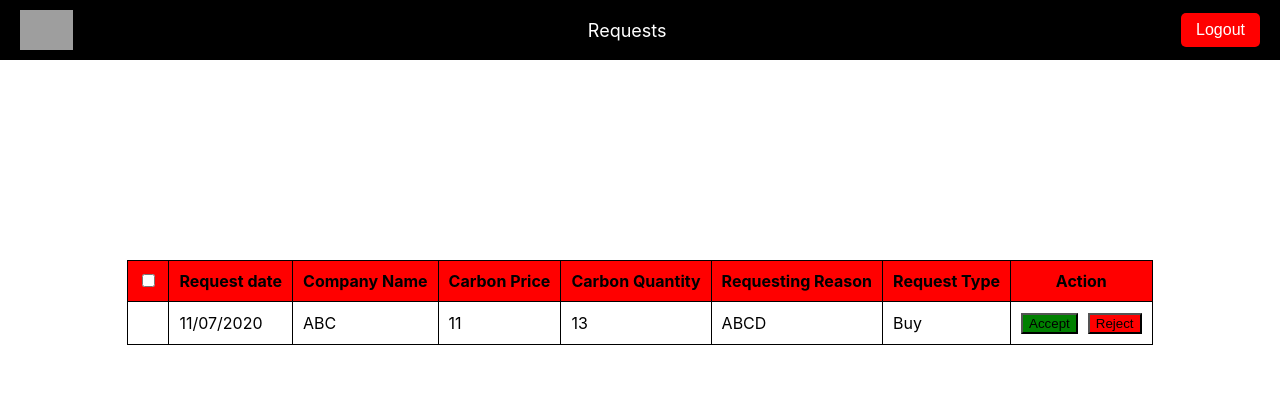
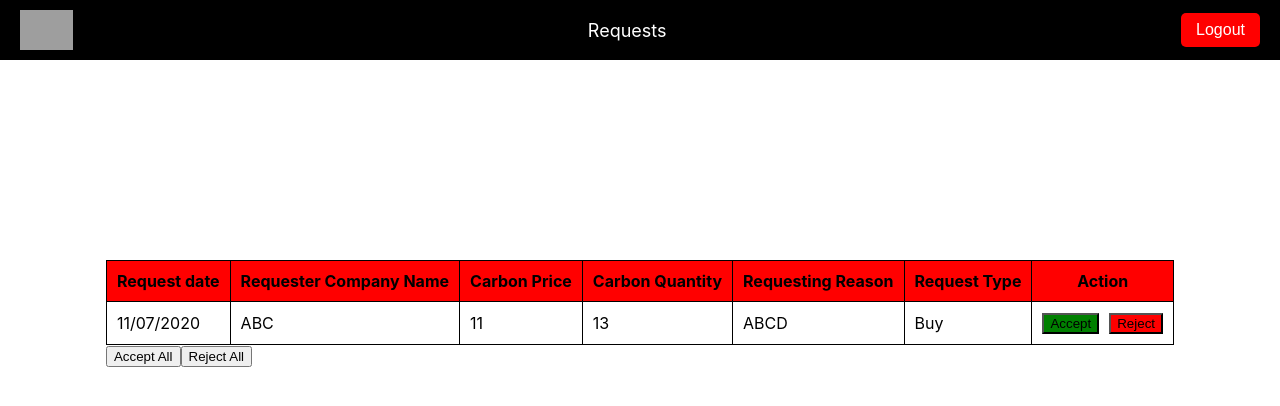
Before and after one commit to ryanlimsmu/dbsmapgroup6, a React (Create React App) app in the folder frontend/: page /requests in a window 1280 px wide. Shown: the top 406 px of the page. Built offline with nearby package versions, Linux system fonts and the light colour scheme; grey boxes are pictures that could not be loaded.

Commit message:
add in dummy functions for accepting and rejecting requests

```diff
--- a/frontend/package.json
+++ b/frontend/package.json
@@ -13,6 +13,7 @@
     "react-dom": "^19.0.0",
     "react-router-dom": "^7.1.1",
     "react-scripts": "5.0.1",
+    "reactjs-popup": "^2.0.6",
     "web-vitals": "^2.1.4"
   },
   "scripts": {
--- a/frontend/src/components/Requests.jsx
+++ b/frontend/src/components/Requests.jsx
@@ -1,10 +1,11 @@
 import React from 'react'
+import { useState } from 'react'
 import Navbar from './requests/Navbar'
 import Req_table from './requests/ReqTable'
 
 const Requests = () => {
-  // dummy data
-  const requests = [
+
+  const [requests, setRequests] = useState([
     {
         id: 1,
         request_date: "11/07/2020",
@@ -14,12 +15,30 @@ const Requests = () => {
         requesting_reason: "ABCD",
         request_type: "Buy"
     }
-  ]
+  ])
+
+  const onAccept = (req_id) => {
+    console.log('onAccept is clicked');
+  }
+
+  const onReject = (req_id) => {
+    console.log('onReject is clicked');
+  }
+
+  const onAcceptAll = () => {
+    const req_ids = [requests.map((req) => req.id)];
+    console.log(req_ids);
+  }
+
+  const onRejectAll = () => {
+    const req_ids = [requests.map((req) => req.id)];
+    console.log('onRejectall is clicked');
+  }
 
   return (
     <div>
         <Navbar />
-        <Req_table isHomePage={ false } requests={ requests }/>
+        <Req_table isHomePage={ false } requests={ requests } onAccept={onAccept} onReject={onReject} onAcceptAll={onAcceptAll} onRejectAll={onRejectAll}/>
     </div>
   )
 }
--- a/frontend/src/components/requests/ReqTable.jsx
+++ b/frontend/src/components/requests/ReqTable.jsx
@@ -3,14 +3,13 @@ import '../../css/ReqTable.css'
 import ReqButtons from './ReqButtons'
 import HomeButton from './HomeButton'
 
-const ReqTable = ( { isHomePage, requests, onAccept, onReject } ) => {
+const ReqTable = ( { isHomePage, requests, onAccept, onReject, onAcceptAll, onRejectAll } ) => {
   return (
     <div className='container'>
       <table>
         <tr>
-          { !isHomePage && <th><input type="checkbox"></input></th> }
           <th>Request date</th>
-          <th>{ isHomePage ? "Requester Company Name" : "Company Name"}</th>
+          <th>{ !isHomePage ? "Requester Company Name" : "Company Name"}</th>
           <th>Carbon Price</th>
           <th>Carbon Quantity</th>
           <th>Requesting Reason</th>
@@ -20,7 +19,6 @@ const ReqTable = ( { isHomePage, requests, onAccept, onReject } ) => {
       <tbody>
         {requests.map((req) => (
           <tr>
-            { !isHomePage && <td></td>}
             <td>{req.request_date}</td>
             <td>{req.company_name}</td>
             <td>{req.carbon_price}</td>
@@ -32,6 +30,10 @@ const ReqTable = ( { isHomePage, requests, onAccept, onReject } ) => {
           ))}
       </tbody>
     </table>
+    <div style={{ display: 'inline' }}>
+      <button type='button' onClick={onAcceptAll}>Accept All</button>
+      <button type='button' onClick={onRejectAll}>Reject All</button>
+    </div>
    </div>
   )
 }
```
Also changed, not shown: 1 other file (tests, documents, lock files or other folders).
